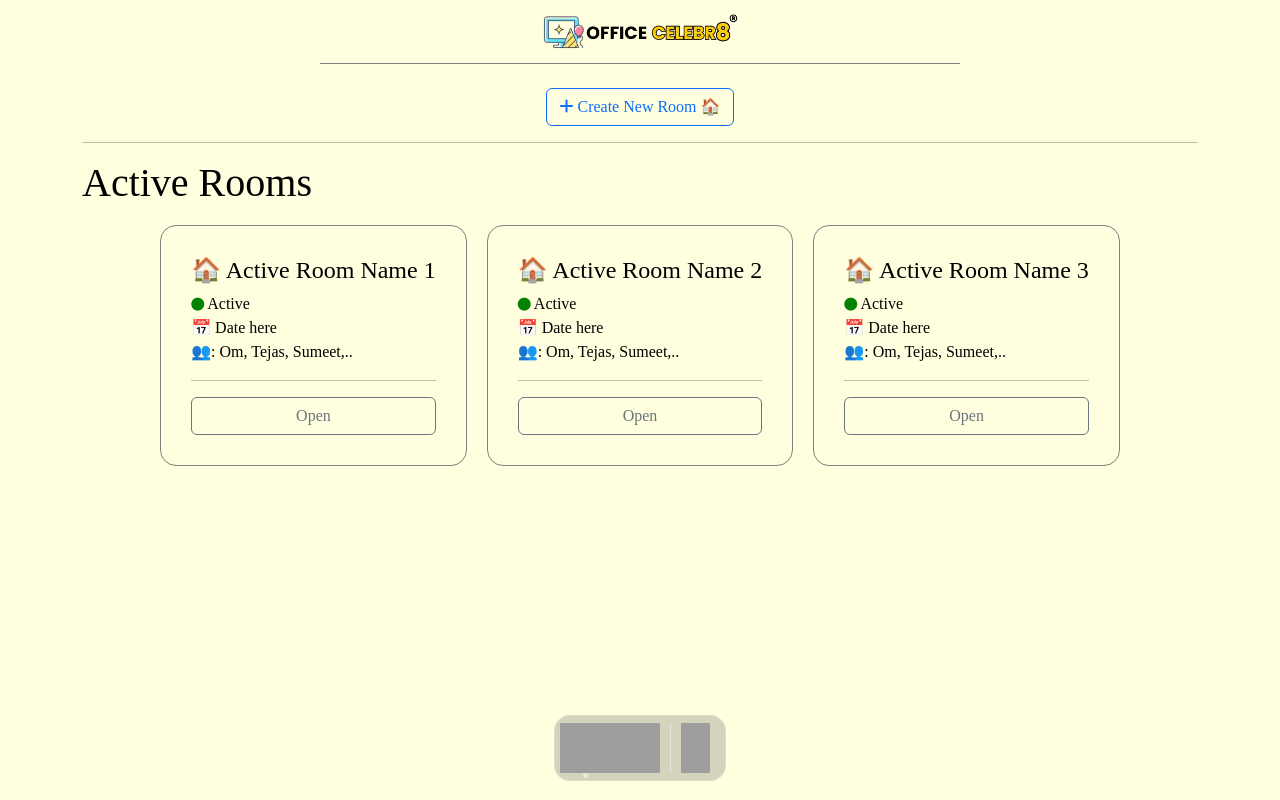
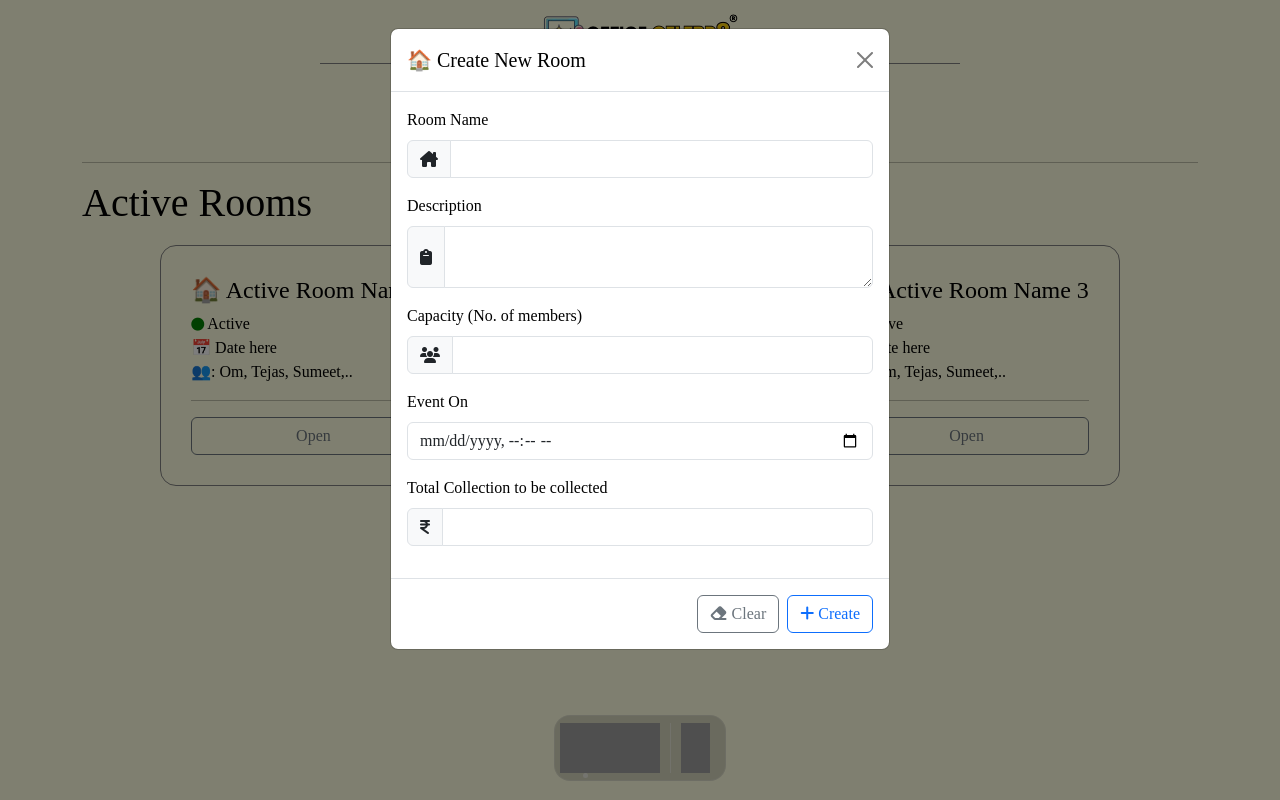
Before and after one commit to TejasPatil111/OfficeCelebr8, an Angular app in the folder OfficeCelebr8/OfficeCelebr8.Frontend/: page / in a window 1280 px wide. Both pictures are taken after a click on the button "Create New Room 🏠". Built offline with nearby package versions, Linux system fonts and the light colour scheme; grey boxes are pictures that could not be loaded; a web font is replaced by a local one.

Commit message:
added create new room modal form

```diff
--- a/OfficeCelebr8/OfficeCelebr8.Frontend/src/app/components/home/home.component.html
+++ b/OfficeCelebr8/OfficeCelebr8.Frontend/src/app/components/home/home.component.html
@@ -1,5 +1,7 @@
 <div align="center">
-  <button class="btn btn-outline-primary"><i class="fa-solid fa-plus"></i> Create New Room 🏠</button>
+  <button class="btn btn-outline-primary create-btn" data-bs-toggle="modal" data-bs-target="#roomFormModal">
+    <i class="fa-solid fa-plus"></i> Create New Room 🏠
+  </button>
 </div>
 <div class="container">
   <hr>
@@ -32,3 +34,59 @@
 </div>
 
 <br><br><br><br>
+
+<!-- Create New Room Form Modal -->
+<div class="modal fade" id="roomFormModal" tabindex="-1" aria-labelledby="roomFormModalLabel" aria-hidden="true">
+  <div class="modal-dialog">
+    <div class="modal-content">
+      <div class="modal-header">
+        <h1 class="modal-title fs-5" id="roomFormModalLabel">🏠 Create New Room</h1>
+        <button type="button" class="btn-close" data-bs-dismiss="modal" aria-label="Close"></button>
+      </div>
+      <form>
+        <div class="modal-body">
+          <div class="mb-3">
+            <label for="roomName" class="form-label">Room Name</label>
+            <div class="input-group mb-3">
+              <span class="input-group-text"><i class="fa-solid fa-house-chimney"></i></span>
+            <input type="text" class="form-control" id="roomName" name="roomName">
+            </div>
+          </div>
+          <div class="mb-3">
+            <label for="roomDescription" class="form-label">Description</label>
+            <div class="input-group mb-3">
+              <span class="input-group-text"><i class="fa-solid fa-clipboard"></i></span>
+              <textarea type="text" class="form-control" id="roomDescription" name="roomDescription"></textarea>
+            </div>
+          </div>
+          <div class="mb-3">
+            <label for="roomCapacity" class="form-label">Capacity (No. of members)</label>
+            <div class="input-group mb-3">
+              <span class="input-group-text"><i class="fa-solid fa-users"></i></span>
+              <input type="number" class="form-control" id="roomCapacity" name="roomCapacity">
+            </div>
+          </div>
+          <div class="mb-3">
+            <label for="roomEventOn" class="form-label">Event On</label>
+            <input type="datetime-local" class="form-control" id="roomEventOn" name="roomEventOn">
+          </div>
+          <div class="mb-3">
+            <label for="roomTotalCollection" class="form-label">Total Collection to be collected</label>
+            <div class="input-group mb-3">
+              <span class="input-group-text"><i class="fa-solid fa-indian-rupee-sign"></i></span>
+              <input type="number" class="form-control" id="roomTotalCollection" name="roomTotalCollection">
+            </div>
+          </div>
+        </div>
+        <div class="modal-footer">
+          <button type="reset" class="btn btn-outline-secondary">
+            <i class="fa-solid fa-eraser"></i> Clear
+          </button>
+          <button type="submit" class="btn btn-outline-primary">
+            <i class="fa-solid fa-plus"></i> Create
+          </button>
+        </div>
+      </form>
+    </div>
+  </div>
+</div>
```
